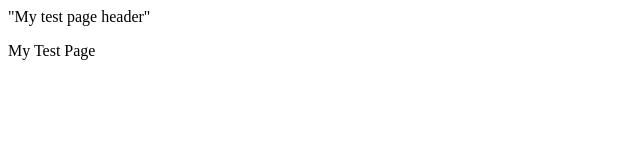
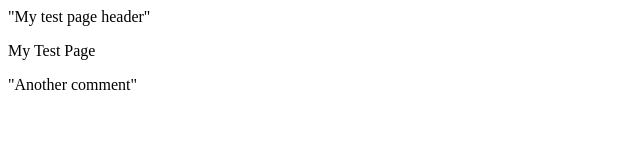
Before and after one commit to ntrinkle/git_1, a plain HTML site: page index.html in a window 1280 px wide. Shown: the whole page, without its empty margins (0-640 px from the left). Drawn offline with Linux system fonts and the light colour scheme.

Commit message:
comment added

```diff
--- a/index.html
+++ b/index.html
@@ -7,5 +7,8 @@
   <p> My Test Page
 
   </p>
+  <p>
+    "Another comment"
+  </p>
 </body>
 </html>
```
